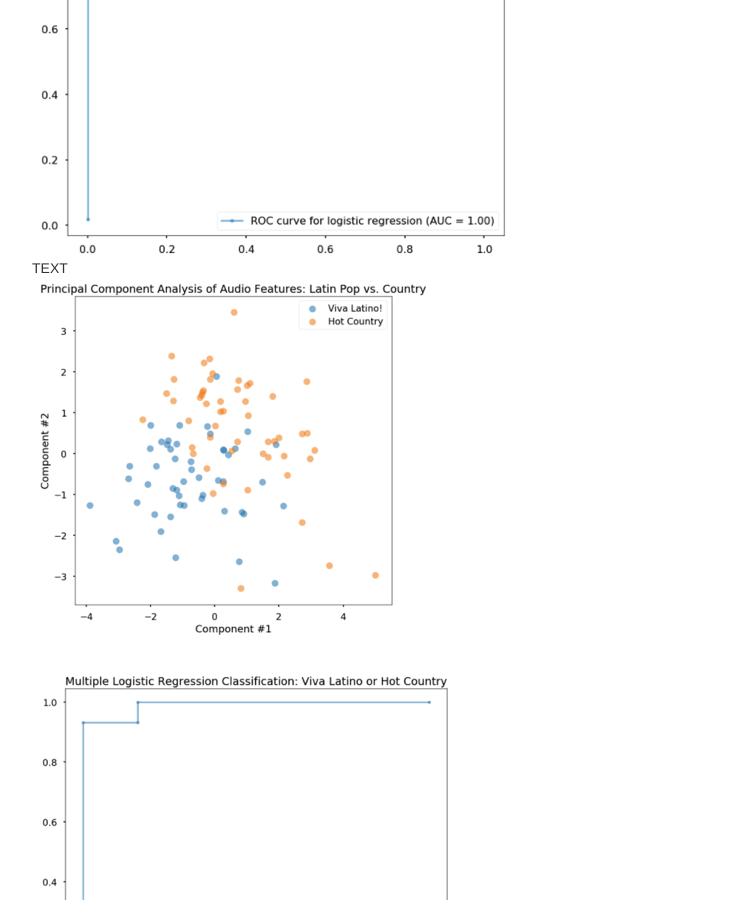
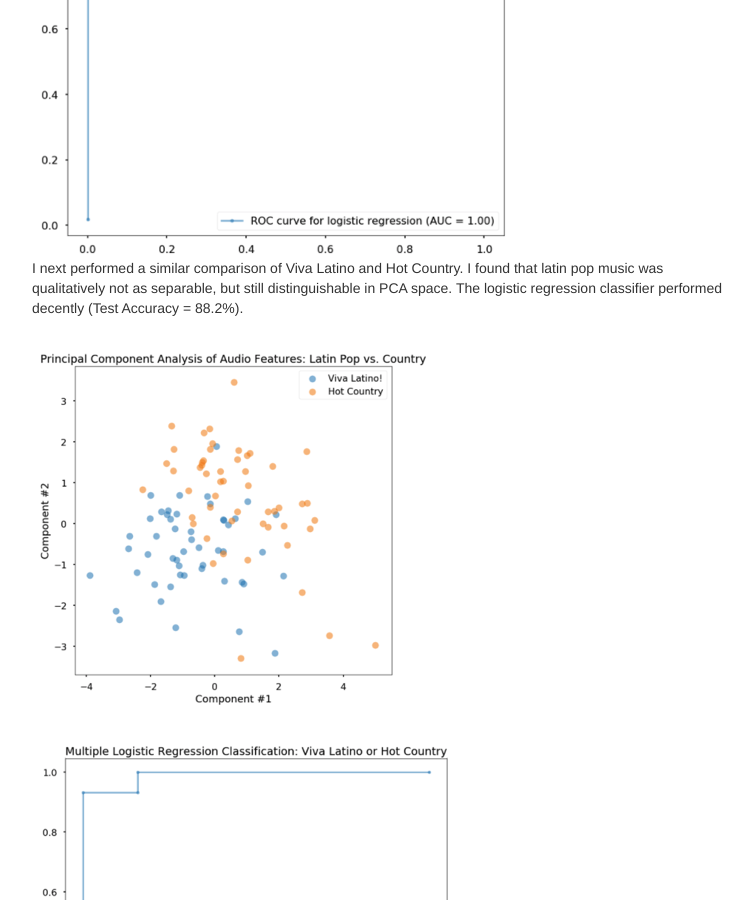
Before and after one commit to maxgmarin/AC209a_FinalProject_EEM, a Jekyll site: the page built from index.md, in a window 1280 px wide and 900 px high, scrolled down 5092 px. Shown: the whole window, without its empty margins (258-1011 px from the left). Built offline with Jekyll 4.4.1, drawn with Linux system fonts in a browser that asks for light colours; our own code applies the rules of GitHub Pages for plain Markdown files; some of the changed text lies outside the part shown.

Commit message:
Update index.md

```diff
--- a/index.md
+++ b/index.md
@@ -114,7 +114,8 @@ Next, I used a logistic regression classifier to classify tracks as coming from
 <br>
 ![TestPlot](images/Picture_11.png)
 <br>
-TEXT
+I next performed a similar comparison of Viva Latino and Hot Country. I found that latin pop music was qualitatively not as separable, but still distinguishable in PCA space. The logistic regression classifier performed decently (Test Accuracy = 88.2%).
+
 <br>
 ![TestPlot](images/Picture_12.png)
 <br>
@@ -189,20 +190,7 @@ TEXT
 #### Building a Playlist: <a name="buildplaylist"></a>
 The approach we’ve taken was somewhat naive. We worked under the assumption that the spotify user has an eclectic taste for tracks which is why we seeded a randomly generated playlist to our algorithm. In reality, we know individuals want tracks related to the ones they liked. Therefore, for future work, we should limit our tracks we incorporate to our playlist to ones that are related to each other. The similar tracks can be obtained through spotify recommendations or we can take a mathematical approach in which calculate the “distance” between tracks using metrics such as Frobenius Distance. Furthermore, there are several parameters that we can tweak to generate a better playlist such as the “temperature” and “cooling length”. For example, increasing the cooling time will give our system enough time to find the global minimum. Finally, the model we used for generating the playlist just uses a subset of all our features. In the future, we can rerun this algorithm with an expanded feature and also try out different classification models other than the one used in the algorithm.
 
-## Another paragraph <a name="paragraph2"></a>
-The second paragraph text
-<br>
-<br>
-<br>
-<br>
-<br>
-<br>
-<br>
-<br>
-<br>
-<br>
-<br>
-<br>
+
 - [Project Overview](pages/overview.html)
 - [Data sources/processing](pages/independent_site.html)
 - [Exploratory Data Analysis of Spotify Data](pages/user_site.html)
```
